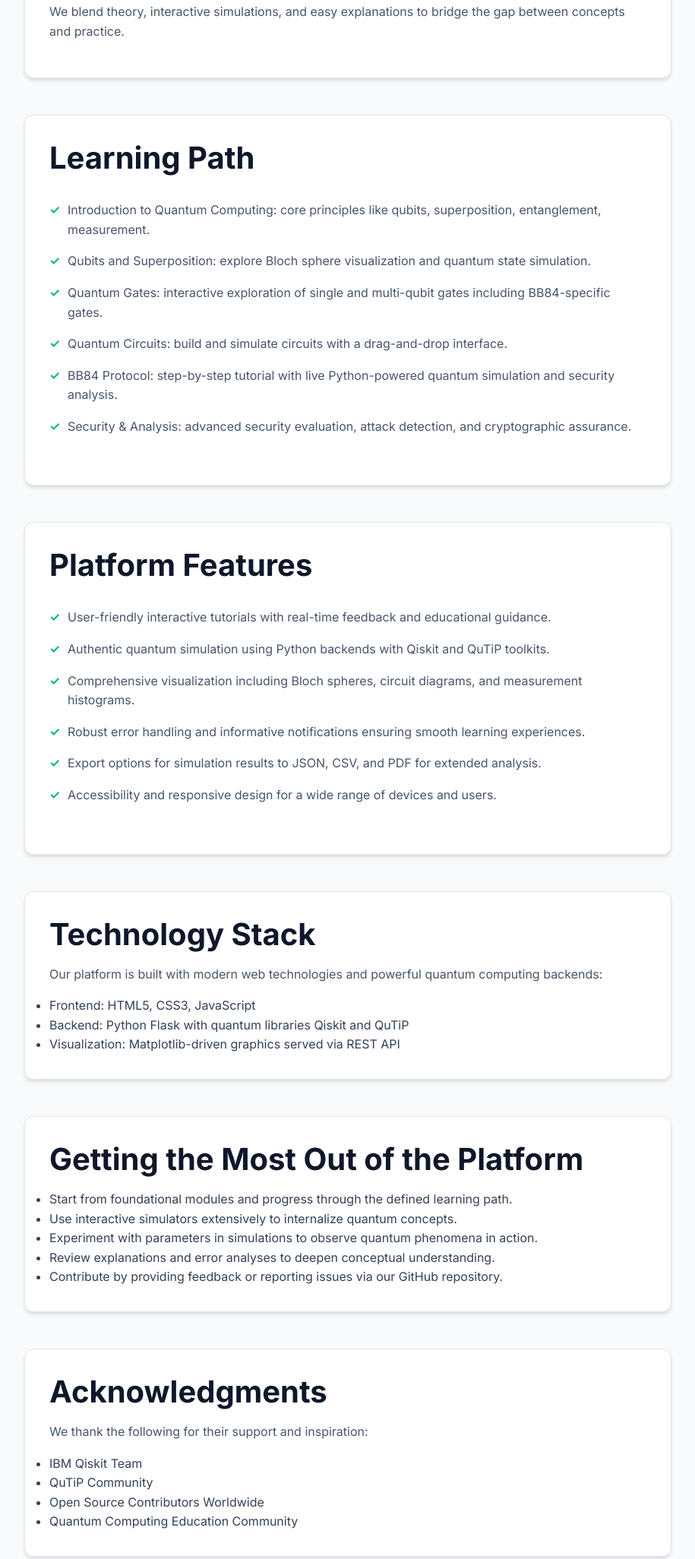
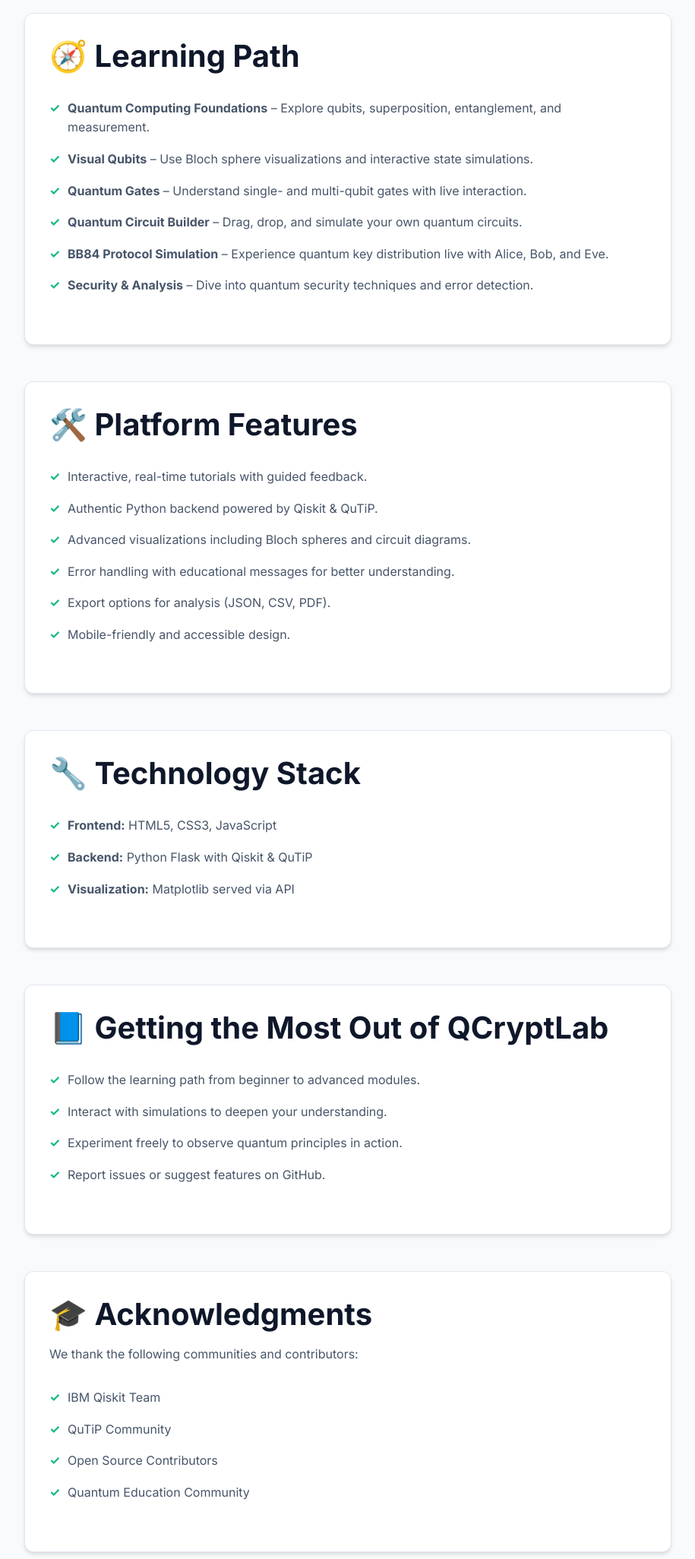
Before and after one commit to LalithKanna/QcryptLab, a plain HTML site: page frontend/about.html in a window 1280 px wide. Shown: the part 543-2595 px from the top of the page at 76% size, without its empty margins (182-1097 px from the left). Drawn offline with Linux system fonts and the light colour scheme.

Commit message:
Updated Projectname

```diff
--- a/frontend/about.html
+++ b/frontend/about.html
@@ -3,15 +3,16 @@
 <head>
   <meta charset="UTF-8" />
   <meta name="viewport" content="width=device-width, initial-scale=1.0" />
-    <title>About | Quantum Crypto Tutorial</title>
+  <title>About | QCryptLab</title>
   <link rel="stylesheet" href="css/styles.css" />
   <link href="https://fonts.googleapis.com/css2?family=Inter:wght@400;600;700&display=swap" rel="stylesheet" />
 </head>
 <body>
+  <!-- HEADER -->
   <header class="main-header">
     <nav class="navbar">
       <div class="nav-container">
-                <div class="logo"><span>QuantumCrypto Tutorial</span></div>
+        <a href="index.html" class="logo"><strong>QCryptLab</strong></a>
         <ul class="nav-menu">
           <li><a href="index.html">Home</a></li>
           <li><a href="../quantum-basics/quantum-intro.html">Quantum Basics</a></li>
@@ -22,85 +23,83 @@
     </nav>
   </header>
 
+  <!-- MAIN CONTENT -->
   <main class="lesson-content">
     <div class="container">
-            <div class="lesson-header">
-                <h1>📘 About QuantumCrypto Tutorial</h1>
+      <header class="lesson-header">
+        <h1>📘 About <span class="highlight">QCryptLab</span></h1>
         <p class="lesson-subtitle">Your gateway to understanding Quantum Computing and Cryptography through interactive, authentic simulations.</p>
-            </div>
+      </header>
 
       <section class="content-section">
-                <h2>Our Mission</h2>
-                <p>QuantumCrypto Tutorial empowers learners with comprehensive, hands-on content that demystifies quantum computing and cryptography.</p>
-                <p>We blend theory, interactive simulations, and easy explanations to bridge the gap between concepts and practice.</p>
+        <h2>🚀 Our Mission</h2>
+        <p>QCryptLab empowers learners with hands-on experiences that demystify quantum computing and cryptography through rich simulations and intuitive learning tools.</p>
       </section>
 
       <section class="content-section">
-                <h2>Learning Path</h2>
+        <h2>🧭 Learning Path</h2>
         <ul class="feature-list">
-                    <li>Introduction to Quantum Computing: core principles like qubits, superposition, entanglement, measurement.</li>
-                    <li>Qubits and Superposition: explore Bloch sphere visualization and quantum state simulation.</li>
-                    <li>Quantum Gates: interactive exploration of single and multi-qubit gates including BB84-specific gates.</li>
-                    <li>Quantum Circuits: build and simulate circuits with a drag-and-drop interface.</li>
-                    <li>BB84 Protocol: step-by-step tutorial with live Python-powered quantum simulation and security analysis.</li>
-                    <li>Security & Analysis: advanced security evaluation, attack detection, and cryptographic assurance.</li>
+          <li><strong>Quantum Computing Foundations</strong> – Explore qubits, superposition, entanglement, and measurement.</li>
+          <li><strong>Visual Qubits</strong> – Use Bloch sphere visualizations and interactive state simulations.</li>
+          <li><strong>Quantum Gates</strong> – Understand single- and multi-qubit gates with live interaction.</li>
+          <li><strong>Quantum Circuit Builder</strong> – Drag, drop, and simulate your own quantum circuits.</li>
+          <li><strong>BB84 Protocol Simulation</strong> – Experience quantum key distribution live with Alice, Bob, and Eve.</li>
+          <li><strong>Security & Analysis</strong> – Dive into quantum security techniques and error detection.</li>
         </ul>
       </section>
 
       <section class="content-section">
-                <h2>Platform Features</h2>
+        <h2>🛠️ Platform Features</h2>
         <ul class="feature-list">
-                    <li>User-friendly interactive tutorials with real-time feedback and educational guidance.</li>
-                    <li>Authentic quantum simulation using Python backends with Qiskit and QuTiP toolkits.</li>
-                    <li>Comprehensive visualization including Bloch spheres, circuit diagrams, and measurement histograms.</li>
-                    <li>Robust error handling and informative notifications ensuring smooth learning experiences.</li>
-                    <li>Export options for simulation results to JSON, CSV, and PDF for extended analysis.</li>
-                    <li>Accessibility and responsive design for a wide range of devices and users.</li>
+          <li>Interactive, real-time tutorials with guided feedback.</li>
+          <li>Authentic Python backend powered by Qiskit & QuTiP.</li>
+          <li>Advanced visualizations including Bloch spheres and circuit diagrams.</li>
+          <li>Error handling with educational messages for better understanding.</li>
+          <li>Export options for analysis (JSON, CSV, PDF).</li>
+          <li>Mobile-friendly and accessible design.</li>
         </ul>
       </section>
 
       <section class="content-section">
-                <h2>Technology Stack</h2>
-                <p>Our platform is built with modern web technologies and powerful quantum computing backends:</p>
-                <ul>
-                    <li>Frontend: HTML5, CSS3, JavaScript</li>
-                    <li>Backend: Python Flask with quantum libraries Qiskit and QuTiP</li>
-                    <li>Visualization: Matplotlib-driven graphics served via REST API</li>
+        <h2>🔧 Technology Stack</h2>
+        <ul class="feature-list">
+          <li><strong>Frontend:</strong> HTML5, CSS3, JavaScript</li>
+          <li><strong>Backend:</strong> Python Flask with Qiskit & QuTiP</li>
+          <li><strong>Visualization:</strong> Matplotlib served via API</li>
         </ul>
       </section>
 
       <section class="content-section">
-                <h2>Getting the Most Out of the Platform</h2>
-                <ul>
-                    <li>Start from foundational modules and progress through the defined learning path.</li>
-                    <li>Use interactive simulators extensively to internalize quantum concepts.</li>
-                    <li>Experiment with parameters in simulations to observe quantum phenomena in action.</li>
-                    <li>Review explanations and error analyses to deepen conceptual understanding.</li>
-                    <li>Contribute by providing feedback or reporting issues via our GitHub repository.</li>
+        <h2>📘 Getting the Most Out of QCryptLab</h2>
+        <ul class="feature-list">
+          <li>Follow the learning path from beginner to advanced modules.</li>
+          <li>Interact with simulations to deepen your understanding.</li>
+          <li>Experiment freely to observe quantum principles in action.</li>
+          <li>Report issues or suggest features on GitHub.</li>
         </ul>
       </section>
 
       <section class="content-section">
-                <h2>Acknowledgments</h2>
-                <p>We thank the following for their support and inspiration:</p>
-                <ul>
+        <h2>🎓 Acknowledgments</h2>
+        <p>We thank the following communities and contributors:</p>
+        <ul class="feature-list">
           <li>IBM Qiskit Team</li>
           <li>QuTiP Community</li>
-                    <li>Open Source Contributors Worldwide</li>
-                    <li>Quantum Computing Education Community</li>
+          <li>Open Source Contributors</li>
+          <li>Quantum Education Community</li>
         </ul>
       </section>
 
       <section class="content-section">
-                <h2>Contact & Support</h2>
-                <p>For questions or suggestions, please open an issue on our GitHub repository.</p>
-                <p>Refer to the README and troubleshooting sections for setup and problem-solving guidance.</p>
+        <h2>📫 Contact & Support</h2>
+        <p>For feedback or help, please open an issue on our <a href="https://github.com/LalithKanna" target="_blank">GitHub repository</a>.</p>
       </section>
 
+      <!-- CALL TO ACTION -->
       <section class="cta-section">
         <div class="cta-content">
-                    <h2>Ready to Begin Your Quantum Journey?</h2>
-                    <p>Start exploring tutorials and simulations to develop your quantum computing expertise.</p>
+          <h2>🎯 Ready to Begin Your Quantum Journey?</h2>
+          <p>Explore tutorials, try simulations, and unlock the power of quantum thinking.</p>
           <div class="cta-buttons">
             <a href="../quantum-basics/quantum-intro.html" class="btn btn-primary">Start Learning</a>
             <a href="../bb84-protocol/bb84-tutorial.html" class="btn btn-secondary">Explore BB84 Protocol</a>
@@ -110,8 +109,11 @@
     </div>
   </main>
 
+  <!-- FOOTER -->
   <footer class="main-footer">
-        <div class="footer-bottom">© 2024 QuantumCrypto Tutorial. All rights reserved. For educational use only.</div>
+    <div class="footer-container">
+      <p>&copy; Made by Lalithkanna.R | <a href="https://github.com/LalithKanna" target="_blank">GitHub</a></p>
+    </div>
   </footer>
 </body>
 </html>
```
Also changed, not shown: frontend/index.html (+3 -3 lines). Lines whose indentation alone changed are shown as unchanged.
